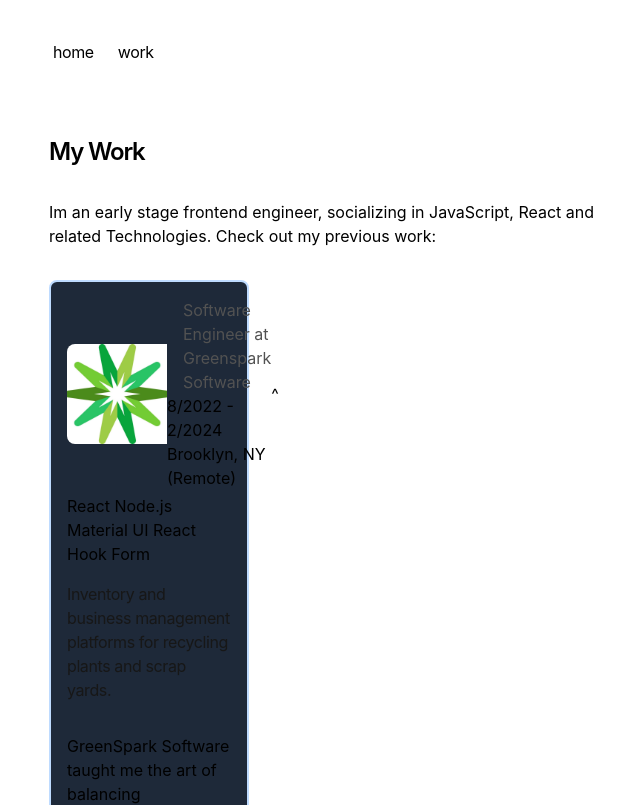
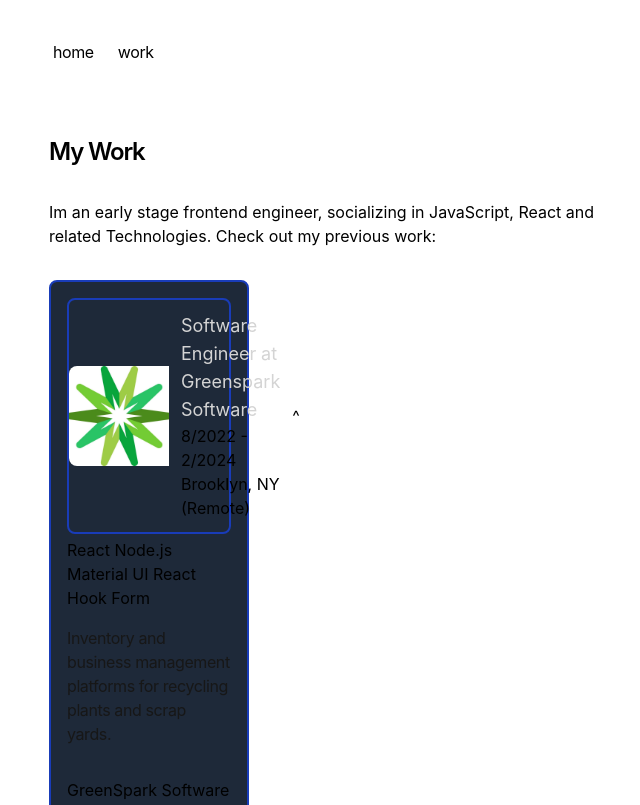
Before and after one commit to dstadz/Portfolio, a Next.js app: page /work in a window 1280 px wide. Shown: the top 805 px of the page, without its empty margins (303-943 px from the left). Built offline with nearby package versions, Linux system fonts and the light colour scheme.

Commit message:
update card style

```diff
--- a/app/components/workItem.tsx
+++ b/app/components/workItem.tsx
@@ -18,10 +18,10 @@ export function WorkItems() {
       {workList.map((work, idx) => (
         <div
           key={work.company}
-          className="flex flex-col w-50 space-y-1 mb-4 border-2 border-blue-200 border-solid p-4 bg-gray-800 rounded-lg"
+          className="flex flex-col w-50 space-y-1 mb-4 border-2 border-blue-800 border-solid p-4 bg-gray-800 rounded-lg"
         >
           <div  //header
-            className="flex justify-between items-center bg-gray-00 rounded-lg"
+            className="flex justify-between items-center border-2 border-blue-800 rounded-lg"
             onClick={() => setActiveIndex(prev => prev === idx ? -1 : idx)}
           >
             <Image
@@ -33,14 +33,14 @@ export function WorkItems() {
               decoding="async"
               className='rounded-tl-lg rounded-bl-lg'
             />
-            <div>
-              <p className="text-neutral-600 dark:text-neutral-400 tabular-nums ml-4">
+            <div className="flex flex-col justify-between rounded-lg p-3 border-l-0 w-full h-full rounded-tl-none rounded-bl-none">
+              <h3 className="text-neutral-300 text-lg tabular-nums">
               {work.position} at {work.company}
                 {/* {formatDate(work.metadata.publishedAt, false)} */}
-              </p>
-              <p>
+              </h3>
+              <h4 className="">
                 {work.date} {work.location}
-              </p>
+              </h4>
             </div>
             <span className='mr-4'> {idx === activeIndex ? '^' : 'v'} </span>
           </div>
```
